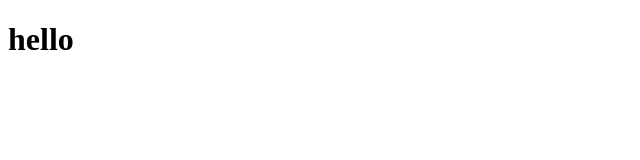
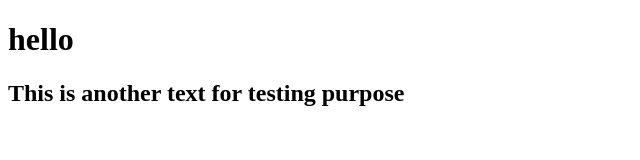
Before and after one commit to mohammad-sumon/testing, a plain HTML site: page index.html in a window 1280 px wide. Shown: the whole page, without its empty margins (0-640 px from the left). Drawn offline with Linux system fonts and the light colour scheme.

Commit message:
second commit

```diff
--- a/index.html
+++ b/index.html
@@ -8,5 +8,6 @@
 </head>
 <body>
     <h1>hello</h1>
+    <h2>This is another text for testing purpose</h2>
 </body>
 </html>
```
